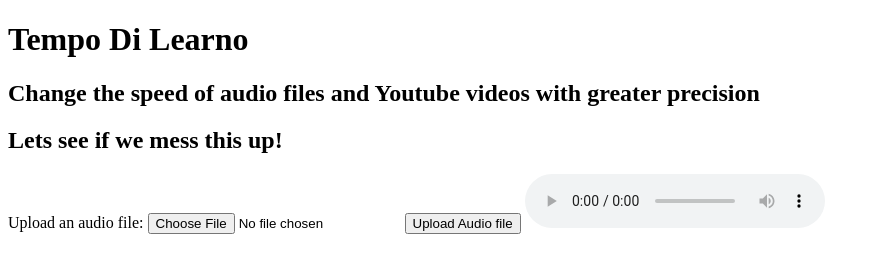
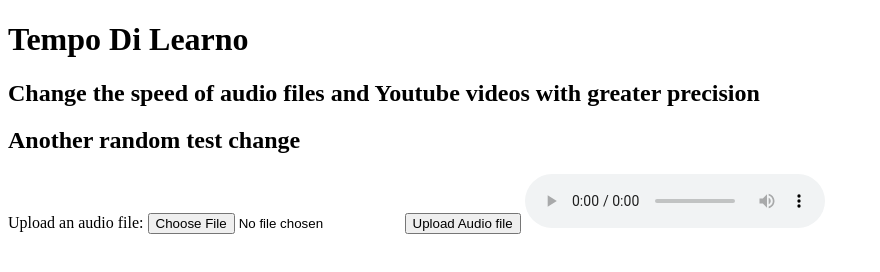
Before and after one commit to codebrews/tempo-di-learno, a plain HTML site: page index.html in a window 1280 px wide. Shown: the whole page, without its empty margins (0-880 px from the left). Drawn offline with Linux system fonts and the light colour scheme.

Commit message:
another test

```diff
--- a/index.html
+++ b/index.html
@@ -12,7 +12,7 @@
 <body>
     <h1>Tempo Di Learno</h1>
     <h2>Change the speed of audio files and Youtube videos with greater precision</h2>
-    <h2>Lets see if we mess this up!</h2>
+    <h2>Another random test change</h2>
     <!-- <label for="url">Enter youtube url</label><br>
     <input type="text" placeholder="Youtube url" id="url"><br>
     <button id="embed">Get Youtube Video</button>
```
